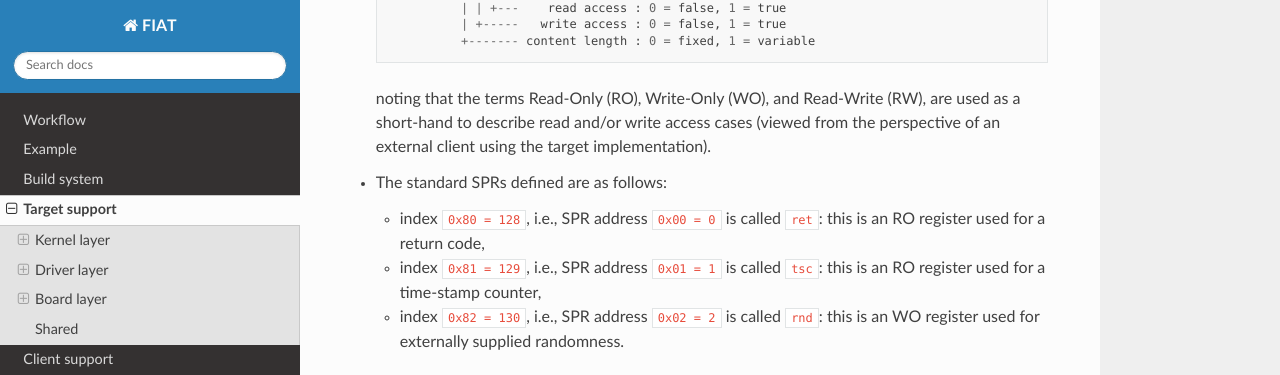
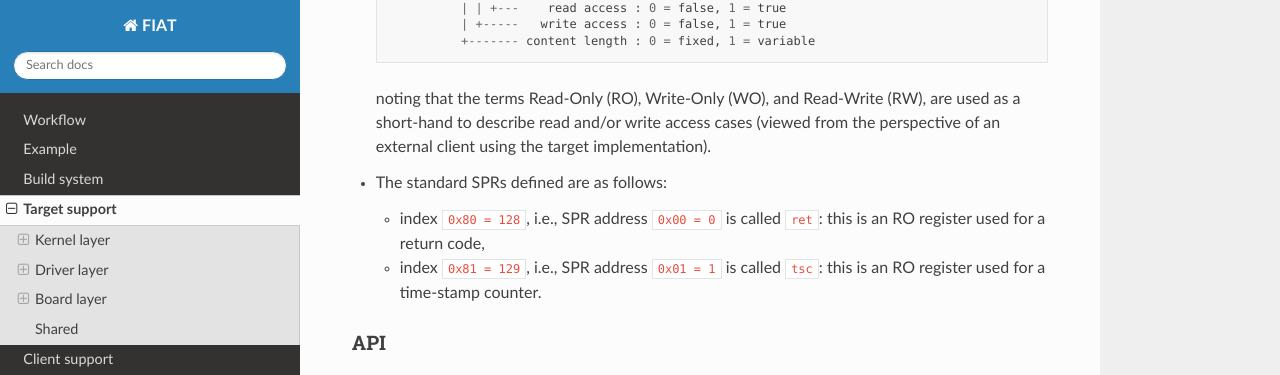
Before and after one commit to danpage/fiat, a Sphinx documentation site: the page built from doc/target.md, in a window 1280 px wide and 900 px high, scrolled down 1168 px, cut to the strip 0-375 px from the top of the window. Built offline with Sphinx 7.4.7 and the Read the Docs theme 3.1.0, drawn with Linux system fonts in a browser that asks for light colours.

Commit message:
separate Docker environment from flags; add check, e.g., for undefined FIAT_HOME; remove external randomness SPR (simplify, and avoid too special a case)

```diff
--- a/doc/target.md
+++ b/doc/target.md
@@ -84,9 +84,7 @@ noting that:
   - index `0x80 = 128`, i.e., SPR address `0x00 = 0`
     is called `ret`: this is an RO register used for a return code,
   - index `0x81 = 129`, i.e., SPR address `0x01 = 1`
-    is called `tsc`: this is an RO register used for a time-stamp counter,
-  - index `0x82 = 130`, i.e., SPR address `0x02 = 2`
-    is called `rnd`: this is an WO register used for   externally supplied randomness.
+    is called `tsc`: this is an RO register used for a time-stamp counter.
 
 ### API
 
--- a/src/fiat/target/kernel/kernel.conf
+++ b/src/fiat/target/kernel/kernel.conf
@@ -9,9 +9,8 @@
 /** Define default registers.
   */
 
-DECLARE_SPR(ret, SIZEOF( byte      ), {}, .wr = false, .rd =  true, .length = KERNEL_REG_LENGTH_FIX)
-DECLARE_SPR(tsc, SIZEOF( tsc_t     ), {}, .wr = false, .rd =  true, .length = KERNEL_REG_LENGTH_FIX)
-DECLARE_SPR(rnd,       ( PARAM_RND ), {}, .wr =  true, .rd = false, .length = KERNEL_REG_LENGTH_FIX)
+DECLARE_SPR(ret, SIZEOF( byte  ), {}, .wr = false, .rd =  true, .length = KERNEL_REG_LENGTH_FIX)
+DECLARE_SPR(tsc, SIZEOF( tsc_t ), {}, .wr = false, .rd =  true, .length = KERNEL_REG_LENGTH_FIX)
 
 // ----------------------------------------------------------------------------
 
```
Also changed, not shown: src/fiat/target/kernel/imp/kernel_imp.conf (+0 -14 lines), 1 other file.
